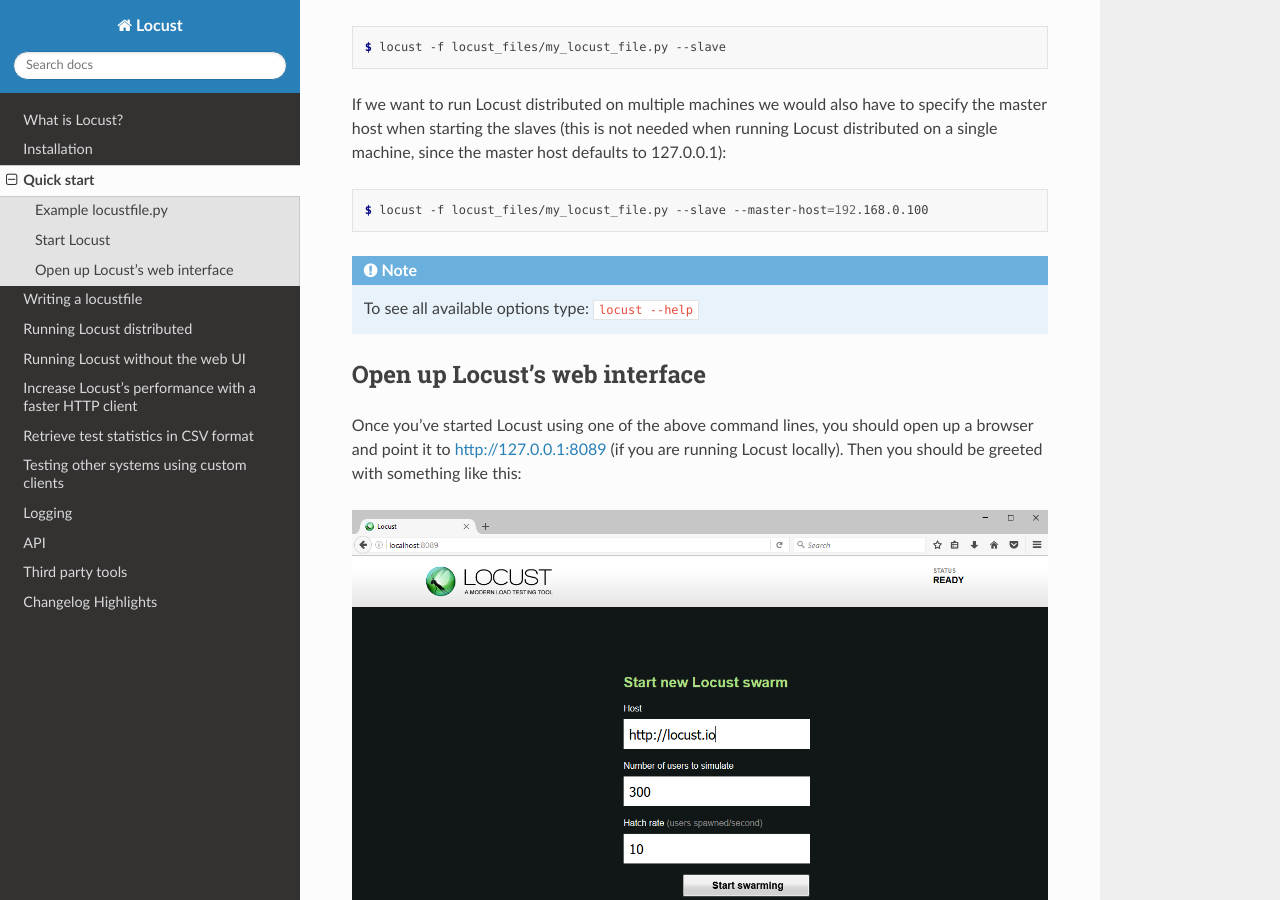
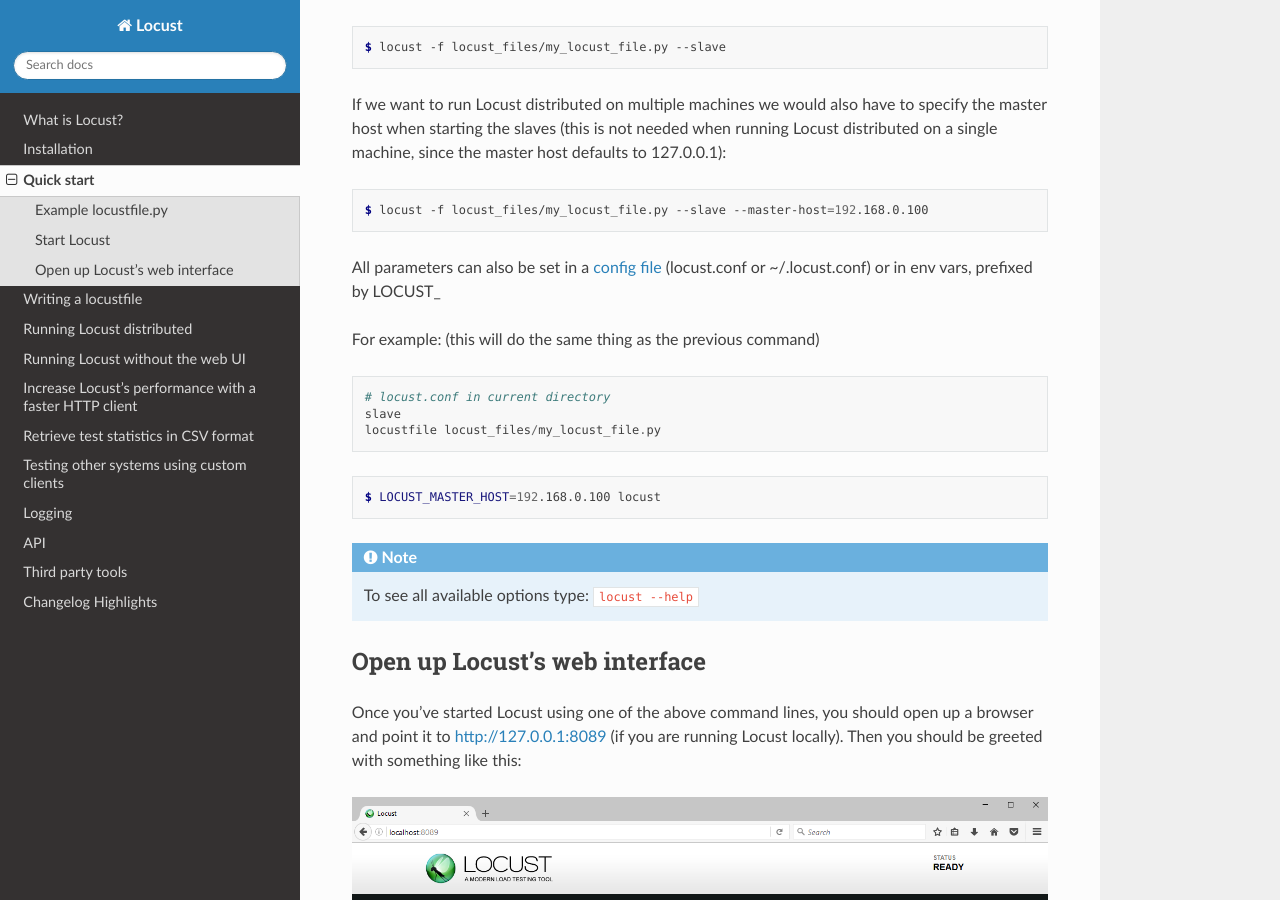
Before and after one commit to locustio/locust, a Sphinx documentation site: the page built from docs/quickstart.rst, in a window 1280 px wide and 900 px high, scrolled down 2439 px. Built offline with Sphinx 7.4.7 and the Read the Docs theme 2.0.0, drawn with Linux system fonts in a browser that asks for light colours; pages that are not in the unit, such as notebooks, are missing from menus.

Commit message:
Use ConfigArgParse instead of argparse, to support getting parameters from config file and/or env vars.

```diff
--- a/docs/quickstart.rst
+++ b/docs/quickstart.rst
@@ -147,6 +147,22 @@
     $ locust -f locust_files/my_locust_file.py --slave --master-host=192.168.0.100
 
 
+All parameters can also be set in a `config file <https://github.com/bw2/ConfigArgParse#config-file-syntax>`_ (locust.conf or ~/.locust.conf) or in env vars, prefixed by LOCUST\_
+
+For example: (this will do the same thing as the previous command)
+
+.. code-block::
+
+    # locust.conf in current directory
+    slave
+    locustfile locust_files/my_locust_file.py
+
+
+.. code-block:: console
+
+    $ LOCUST_MASTER_HOST=192.168.0.100 locust
+
+
 .. note::
 
     To see all available options type: ``locust --help``
--- a/setup.py
+++ b/setup.py
@@ -50,6 +50,7 @@
         "six>=1.10.0",
         "pyzmq>=16.0.2",
         "geventhttpclient-wheels==1.3.1.dev2",
+        "ConfigArgParse==0.15.1",
     ],
     test_suite="locust.test",
     tests_require=['mock'],
```
Also changed, not shown: 1 other file.
